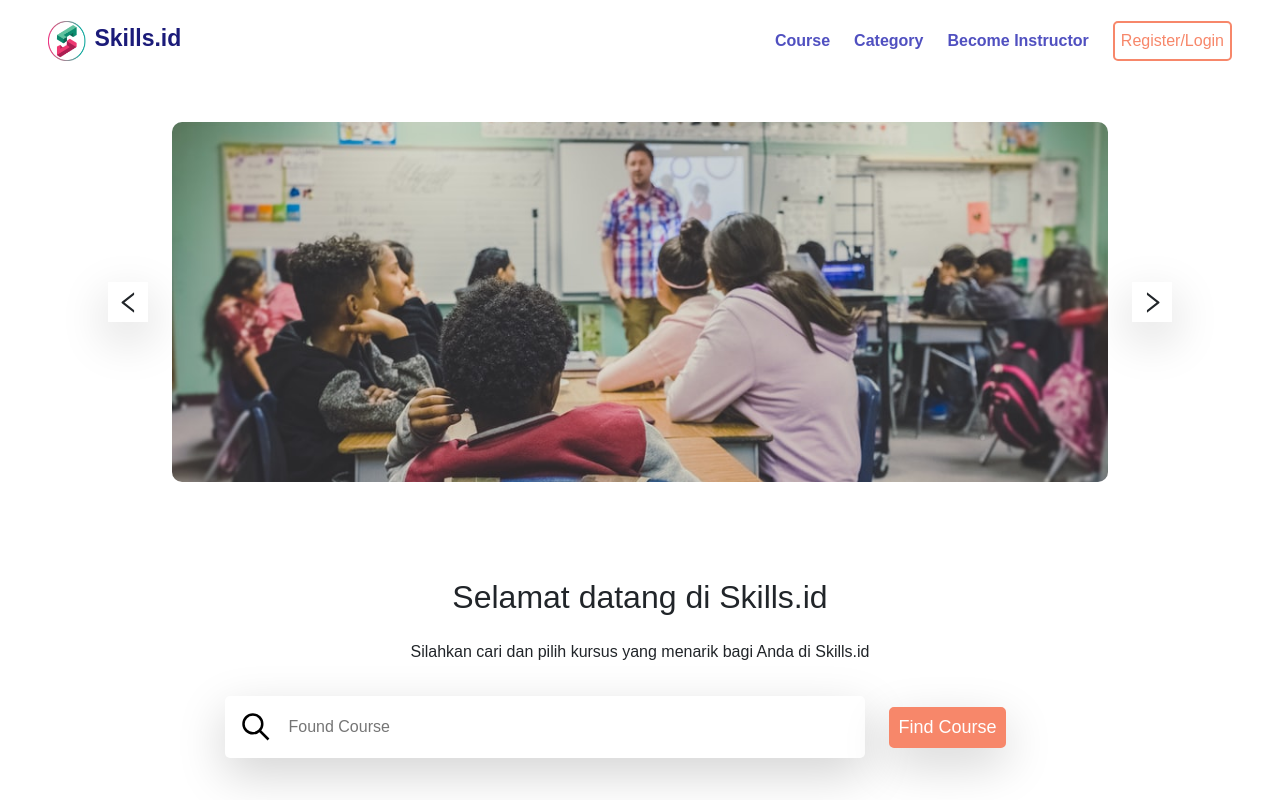
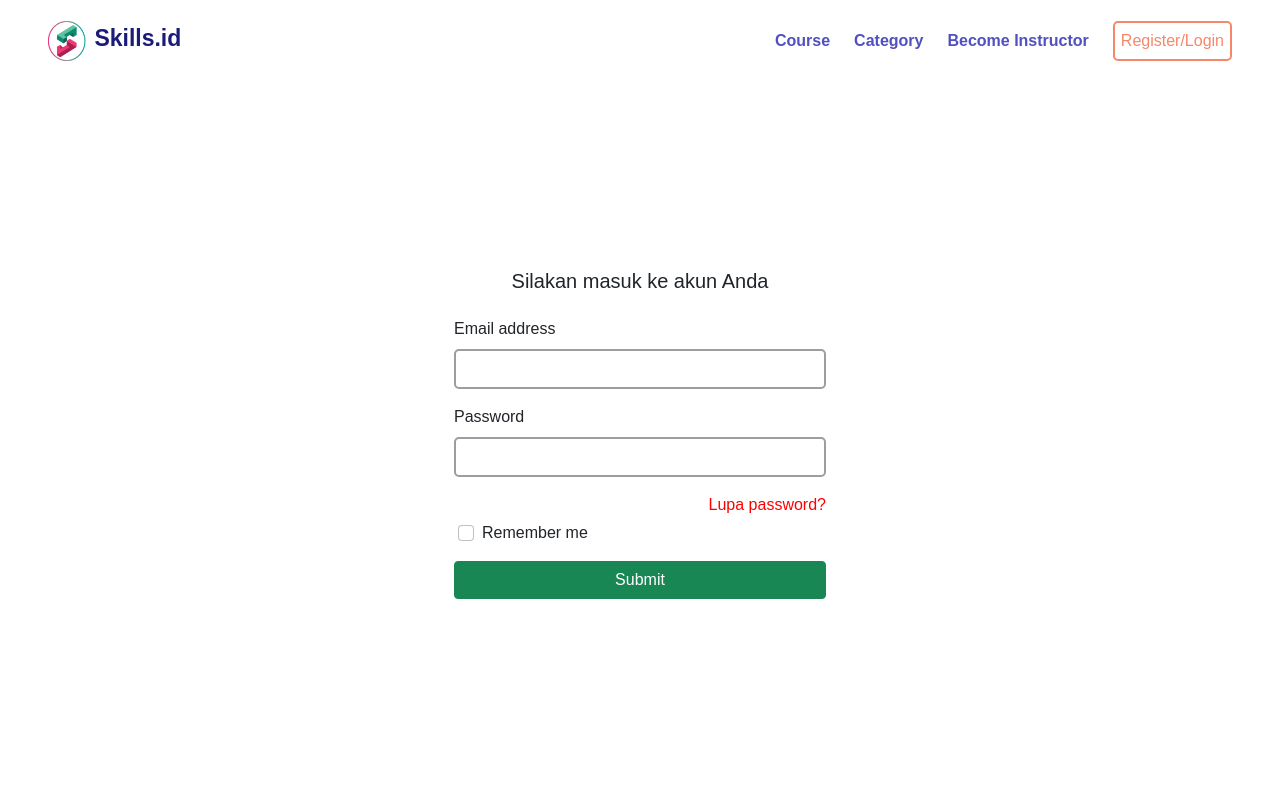
Before and after one commit to siska199/Skill.id-Website, a React (Create React App) app: page /login in a window 1280 px wide. Shown: the top 800 px of the page. Built offline with nearby package versions, Linux system fonts and the light colour scheme.

Commit message:
add routing, UseContext, login

```diff
--- a/src/App.jsx
+++ b/src/App.jsx
@@ -1,13 +1,23 @@
 import LandingPage from "./pages/LandingPage";
 import Login from './pages/Login';
-import Register from './pages/Register';
+import NavbarComponent from "./components/Navbar";
 
+import React, {useContext, useEffect} from "react";
+import { Switch ,Route } from 'react-router-dom';
+import { UserContext } from "./context/UserContext";
 const App = () => {
+
+  const {dataUser, setDataUser} = useContext(UserContext)
+  useEffect(()=>{
+    console.log(dataUser)
+  },[])
   return (
     <div>
-        <LandingPage/>
-        <Login/>
-        <Register/>
+      <NavbarComponent/>
+      <Switch>
+        <Route exact path="/" component={LandingPage} />
+        <Route exact path="/login" component={Login} />
+      </Switch>
     </div>
   )
 };
--- a/src/components/CardCourse.jsx
+++ b/src/components/CardCourse.jsx
@@ -5,7 +5,7 @@ export default function CardCourse({data}) {
         <Col xl={3} md={4} sm={6} xs={12} className="mb-4">
             <div className="card " >
                 <img src={data.thumb} className="card-img-top img-course" alt="..." />
-                <div class="card-body">
+                <div className="card-body">
                     <h5 className="card-title">{data.title}</h5>
                     <div className="course-price my-3">{data.price}</div>
                     <button  className="btn-course py-1">Beli</button>
--- a/src/components/Navbar.jsx
+++ b/src/components/Navbar.jsx
@@ -1,9 +1,13 @@
 import {Navbar, Nav} from 'react-bootstrap'
 import logo from '../assets/icon_new.png'
+import { useHistory } from "react-router-dom";
+
 export default function NavbarComponent() {
+    let history = useHistory()
+
     return (
         <Navbar className="mt-2 mx-5" expand="lg">
-                <Navbar.Brand href="#home">
+                <Navbar.Brand style={{"cursor":"pointer"}} onClick={()=>history.push('/')}>
                     <img style={{width:"40px",height:"40px"}} src={logo} alt=""/>
                     <span className="nav-logo"> Skills.id</span>
                 </Navbar.Brand>
@@ -14,7 +18,7 @@ export default function NavbarComponent() {
                         <Nav.Link className="me-2 nav-link" href="#home">Course</Nav.Link>
                         <Nav.Link className="me-2 nav-link" href="#home">Category</Nav.Link>
                         <Nav.Link className="me-3 nav-link" href="#home">Become Instructor</Nav.Link>
-                        <button className="btn-auth">
+                        <button onClick={()=>history.push('/login')} className="btn-auth">
                             Register/Login
                         </button>
                     </Nav>
--- a/src/context/UserContext.jsx
+++ b/src/context/UserContext.jsx
@@ -0,0 +1,15 @@
+import { createContext, useState } from "react";
+
+export const UserContext = createContext()
+
+export function UserContextProvider(props){
+    const [dataUser, setDataUser] = useState({
+        isLogin:false,
+        status :'no user'
+    })
+    return(
+        <UserContext.Provider value={{dataUser, setDataUser}}>
+            {props.children}
+        </UserContext.Provider>
+    )
+}
--- a/src/css/index.css
+++ b/src/css/index.css
@@ -123,6 +123,24 @@
 .category p{
     cursor:pointer;
 }
+
+.container-auth{
+    height: 90vh;
+    display: flex;
+    justify-content: center;
+    align-items: center;
+}
+.btn-login{
+    width: 100%;
+}
+.form-input{
+    width:100%;
+    outline: none;
+    border: 2px solid rgb(160, 156, 156);
+    border-radius: 5px;
+    height: 40px;
+    padding: 10px 20px;
+}
 @media (max-width: 479px) {
     .inp-search {
         width : 70%;
--- a/src/index.js
+++ b/src/index.js
@@ -4,9 +4,16 @@ import App from './App';
 import './css/global.css'
 import './css/index.css'
 
+import { BrowserRouter as Router } from "react-router-dom";
+import { UserContextProvider } from "./context/UserContext";
+
 ReactDOM.render(
   <React.StrictMode>
-    <App />
+    <UserContextProvider>
+      <Router>
+        <App />
+      </Router>
+    </UserContextProvider>
   </React.StrictMode>,
   document.getElementById('root')
 );
--- a/src/pages/LandingPage.jsx
+++ b/src/pages/LandingPage.jsx
@@ -7,7 +7,6 @@ import Footer from './../components/Footer';
 export default function LandingPage() {
     return (
         <div>
-            <NavbarComponent/>
             <BannerCoursel/>
             <Search/>
             <GroupCard/>
--- a/src/pages/Login.jsx
+++ b/src/pages/Login.jsx
@@ -1,7 +1,39 @@
+import {Col} from 'react-bootstrap'
 export default function Login() {
+    const handelOnSubmit = async () =>{
+        try {
+
+        } catch (error) {
+
+        }
+    }
+
     return (
-        <div>
+        <div className="container container-auth">
 
+                <Col xl={4} md={6}  sm={8} xs={9} className="">
+                    <form className="row" autoComplete="off" onSubmit={handelOnSubmit} action="">
+                        <div>
+                            <h5 className="mb-4 text-center">Silakan masuk ke akun Anda</h5>
+                        </div>
+                        <div className="mb-3">
+                            <label htmlFor="email" className="form-label">Email address</label> <br/>
+                            <input type="email" className="form-input" id="email" aria-describedby="emailHelp" />
+                        </div>
+                        <div className="">
+                            <label htmlFor="email" className="form-label">Password</label><br/>
+                            <input type="password" className="form-input" id="email" />
+                            <div style={{"color":"red"}} className="mt-3 mb-1 text-end">Lupa password?</div>
+                        </div>
+                        <div className="mb-3 form-check ms-3">
+                            <input type="checkbox" className="form-check-input" id="exampleCheck1" />
+                            <label className="form-check-label" htmlFor="exampleCheck1">Remember me</label>
+                        </div>
+                        <div>
+                            <button type="submit" className="btn btn-success btn-login">Submit</button>
+                        </div>
+                    </form>
+                </Col>
         </div>
     )
 }
--- a/src/pages/Register.jsx
+++ /dev/null
@@ -1,7 +0,0 @@
-export default function Register() {
-    return (
-        <div>
-
-        </div>
-    )
-}
```
